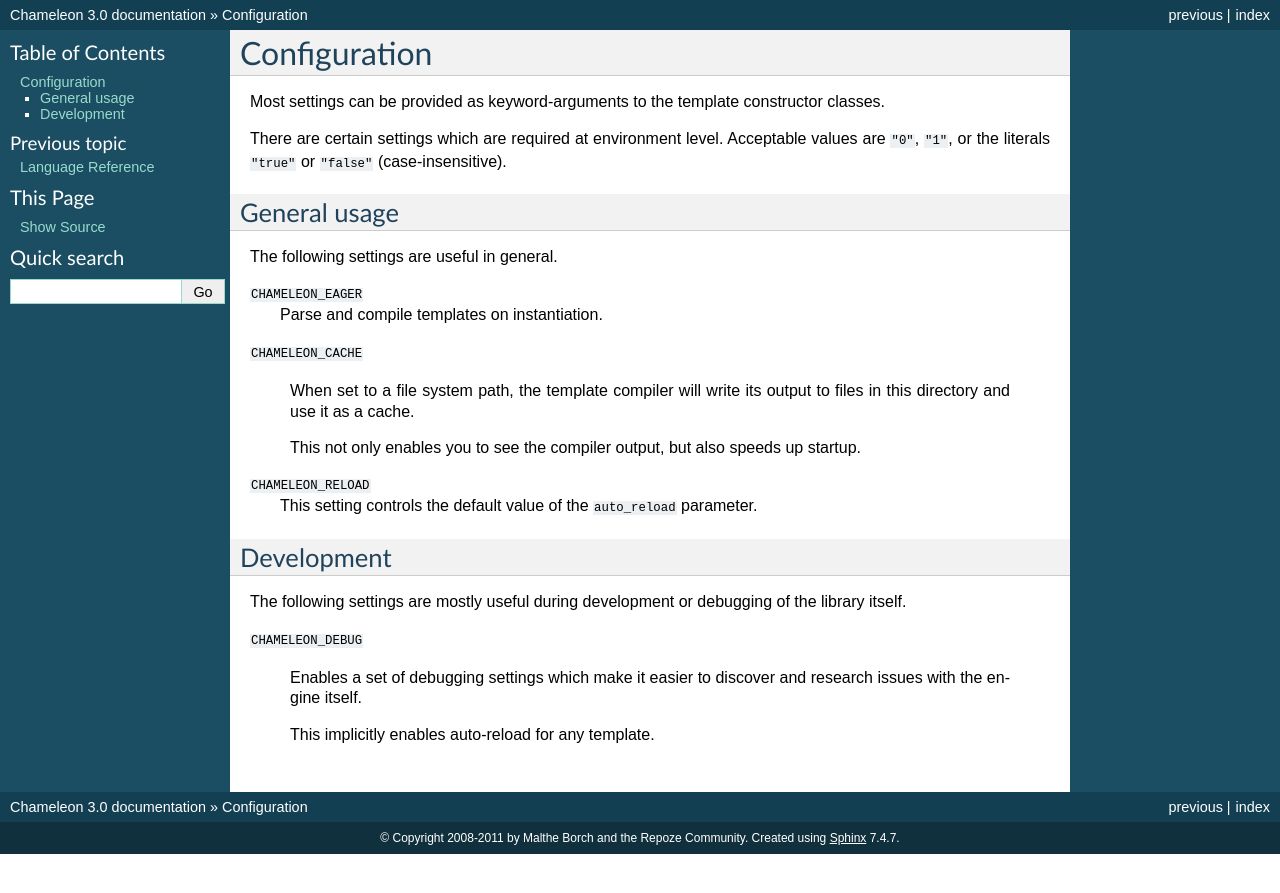
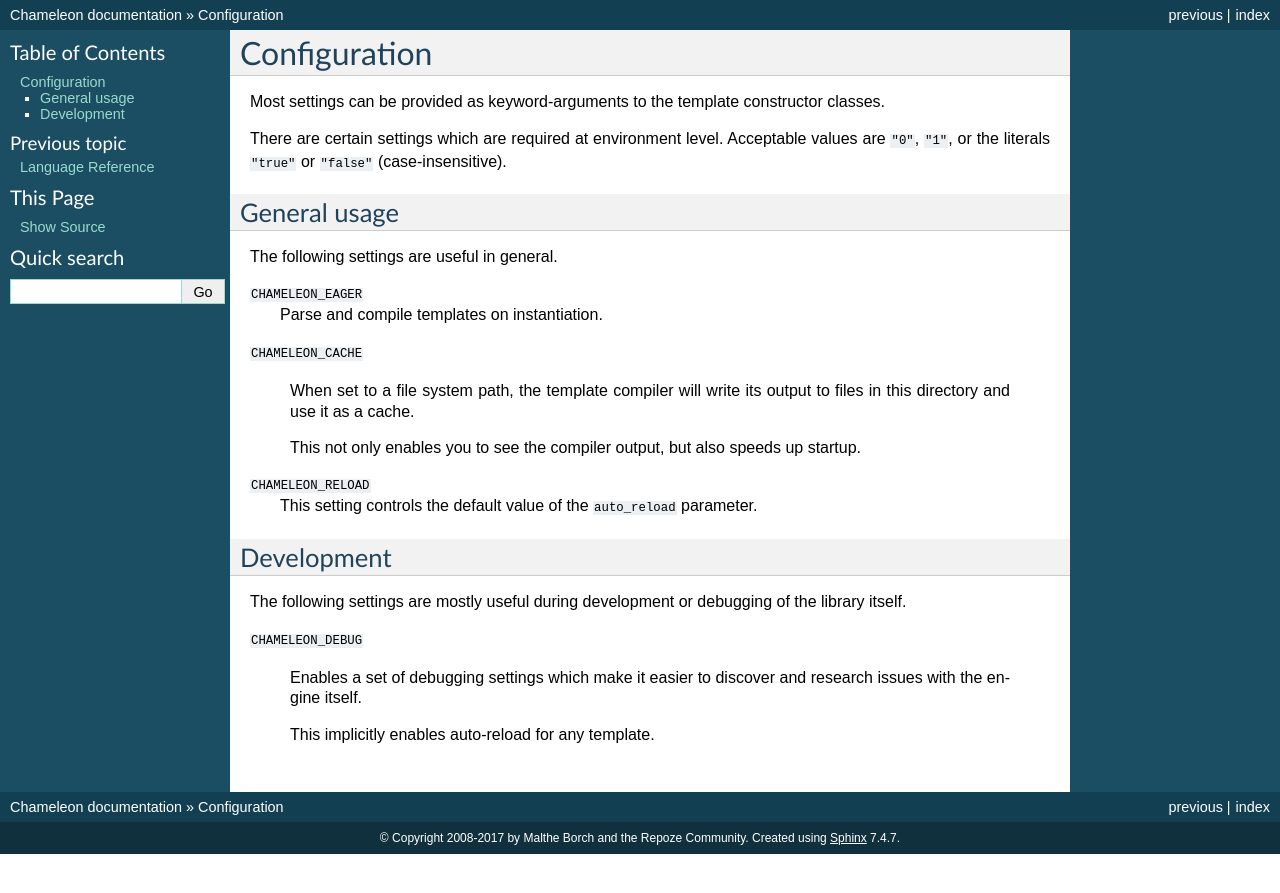
Before and after one commit to malthe/chameleon, a Sphinx documentation site: the page built from docs/configuration.rst, in a window 1280 px wide. Shown: the top 893 px of the page. Built offline with Sphinx 7.4.7, drawn with Linux system fonts in a browser that asks for light colours; pages that are not in the unit, such as notebooks, are missing from menus.

Commit message:
Ensure version number in documentation matches install
- Remove docs/requirements.txt that pinned an old Chameleon version.

This will require that the "install this project" checkbox is checked
in the RTD settings. It may also require the "install this
requirements file" setting be cleared.

```diff
--- a/docs/conf.py
+++ b/docs/conf.py
@@ -11,7 +11,11 @@
 # All configuration values have a default; values that are commented out
 # serve to show the default.
 
-import sys, os
+import sys
+import os
+import pkg_resources
+sys.path.append(os.path.abspath('../src'))
+rqmt = pkg_resources.require('Chameleon')[0]
 
 # If extensions (or modules to document with autodoc) are in another directory,
 # add these directories to sys.path here. If the directory is relative to the
@@ -41,16 +45,16 @@
 
 # General information about the project.
 project = u'Chameleon'
-copyright = u'2008-2011 by Malthe Borch and the Repoze Community'
+copyright = u'2008-2017 by Malthe Borch and the Repoze Community'
 
 # The version info for the project you're documenting, acts as replacement for
 # |version| and |release|, also used in various other places throughout the
 # built documents.
 #
 # The short X.Y version.
-version = '3.0'
+version = '%s.%s' % tuple(map(int, rqmt.version.split('.')[:2]))
 # The full version, including alpha/beta/rc tags.
-release = '3.0'
+release = rqmt.version
 
 # The language for content autogenerated by Sphinx. Refer to documentation
 # for a list of supported languages.
--- a/docs/requirements.txt
+++ /dev/null
@@ -1 +0,0 @@
-Chameleon==2.11
```
